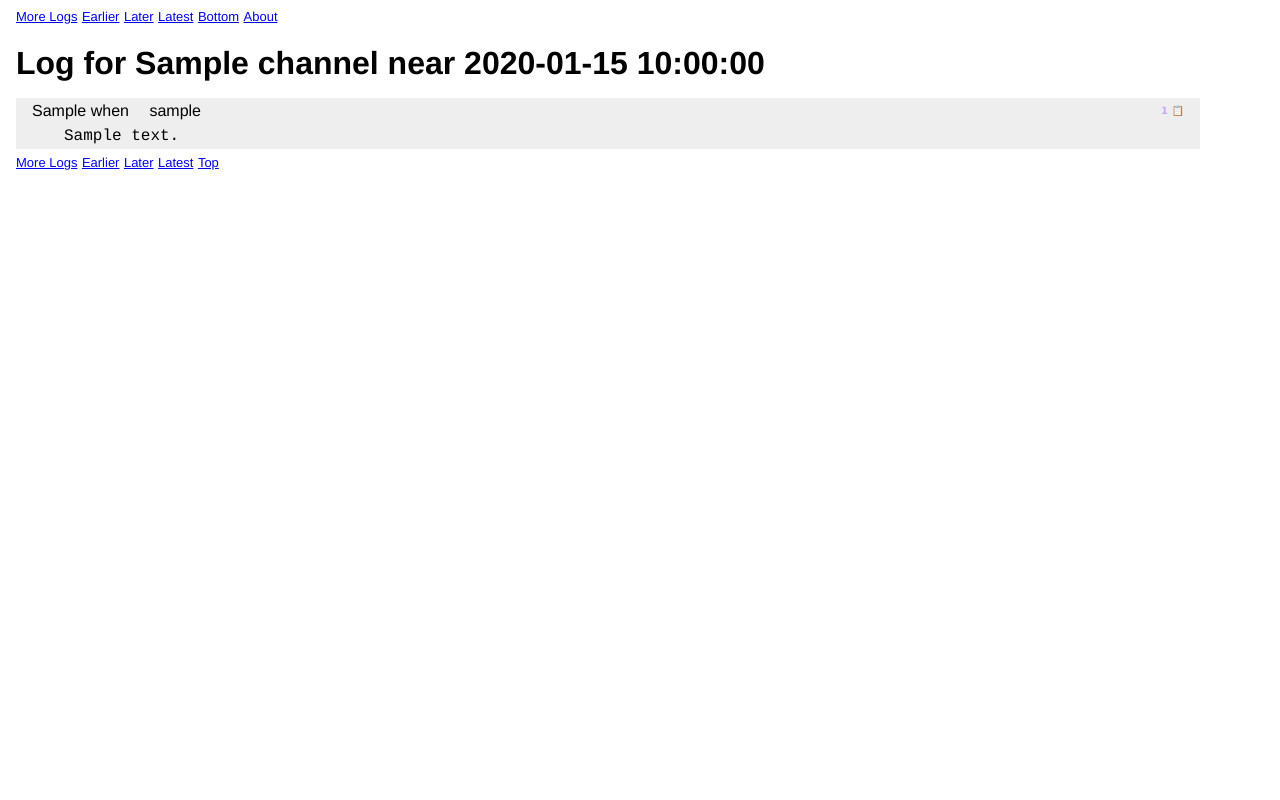
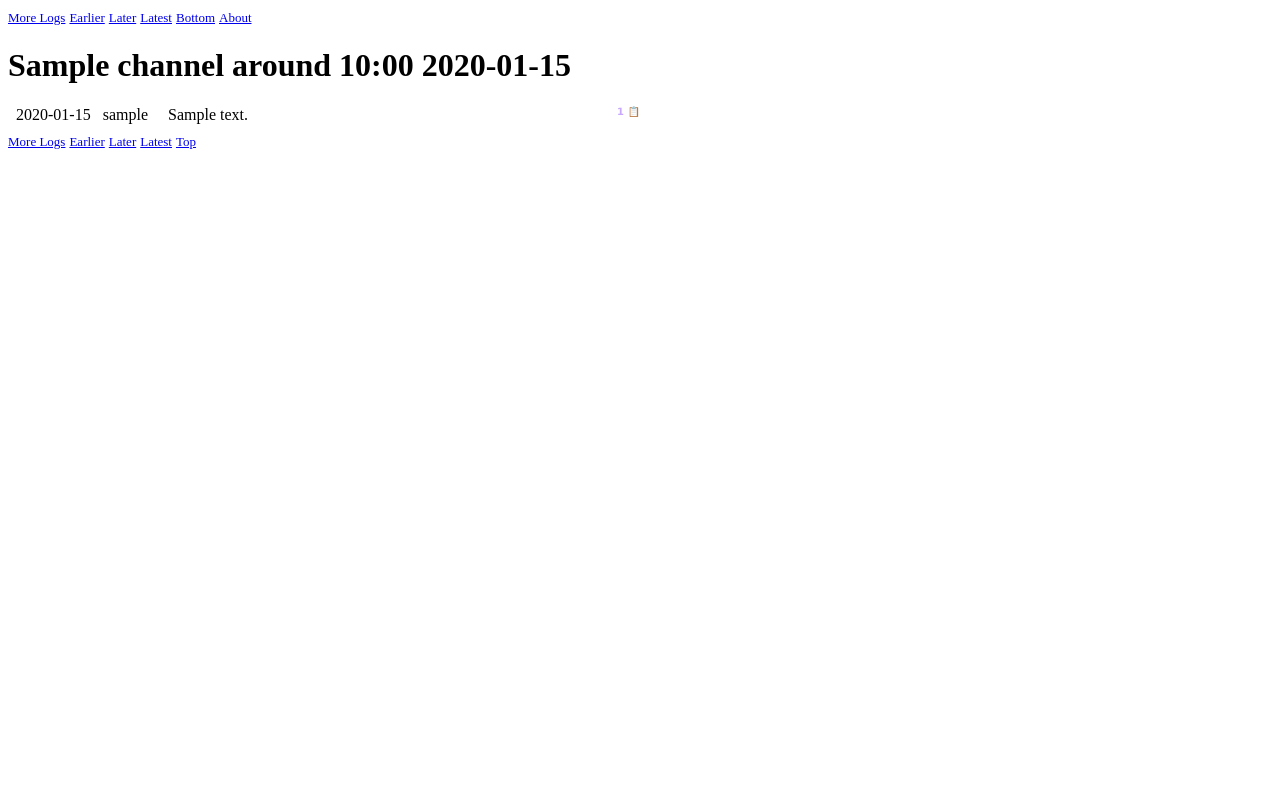
Before and after one commit to FND/purpler, a Python web app: template purpler/templates/irc.html in a window 1280 px wide. Run offline with Jinja, Linux system fonts and the light colour scheme; the template is opened without the code that fills it: most values are stand-ins (such as "Sample title", 1, 10 or a date in 2020).

Commit message:
Adjust CSS and irc template HTML for improved presentation
This is based on a suggestion from @FND. It doesn't exactly
replicate what he provided because it needs to deal with nids
and there were also some issues with wide irc nicks. There's
still plenty of room for improvement, but this is a move in
the right direction.

Also included here is improved presentation of datetime
information, by using strftime directly.

```diff
--- a/purpler/templates/irc.html
+++ b/purpler/templates/irc.html
@@ -1,5 +1,5 @@
 {% extends 'base.html' %}
-{% block title %}Log for {{ channel }} near {{ timestamp }}{% endblock %}
+{% block title %}{{ channel }} around {{ timestamp.strftime('%R %F') }}{% endblock %}
 {% block body %}
         <header class="bounder" id="top">
             <ul>
@@ -11,17 +11,21 @@
                 <li><a href="https://anticdent.org/purple-irc-bot.html">About</a></li>
             </ul>
         </header>
-        <h1>Log for {{ channel }} near {{ timestamp }}</h1>
+    <h1>{{ channel }} around {{ timestamp.strftime('%R %F') }}</h1>
+    <ol class="messages">
 {% for line in lines %}
-    <div class="message" id="{{ line.guid }}">
+    <li class="h-entry" id="{{ line.guid }}">
         <cite class="nidclick"><a class="nid" href="/{{ line.guid}}">{{ line.guid }}</a> &#128203;</cite>
-        <ul class="meta">
-            <li>{{ line.when }}</li>
-            <li>{{ line.content.nick }}</li>
-        </ul>
-        <p>{{ line.content.message }}</p>
+        <div class="meta">
+            <time class="dt-published" title="{{ line.when }}" datetime="{{ line.when }}">
+            {{ line.when.strftime('%T') }}
+            </time>
+            <span class="p-author">{{ line.content.nick }}</span>
         </div>
+        <p class="e-content">{{ line.content.message }}</p>
+    </li>
 {% endfor %}
+    </ol>
     <footer class="bounder" id="bottom">
         <ul>
             <li><a href="/logs">More Logs</a></li>
--- a/purpler/templates/style.css
+++ b/purpler/templates/style.css
@@ -1,19 +1,7 @@
 
 body {
-    position: relative;
-    width: 100%;
-    margin: 0 auto;
-    padding: 0.2em 1em;
-    /* font-family: Palatino, Georgia, Times,
-    * "Times New Roman", serif; */
-    font-family: "Helvetica Neue", Arial, Helvetica, sans-serif;
-    /* font-size: 20px; */
-    line-height: 160%;
-    /* text-align: justify; */
-    -webkit-font-smoothing: antialiased;
+    max-width: 40em;
     text-rendering: optimizeLegibility;
-    -moz-hyphens: auto;
-    -webkit-hyphens: auto;
     hyphens: auto;
 }
 
@@ -31,53 +19,11 @@
     padding: 0;
 }
 
-div.message {
-    width: 90%;
-    padding: 0 1em 0 1em;
-}
-
-div.message:nth-child(even) {
-    background: #ddd;
-}
-
-div.message:nth-child(odd) {
-    background: #eee;
-}
-
 .selected {
     background: rgb(248, 238, 199) !important;
 }
 
-
-.message p {
-    font-family: courier, monospace;
-    /* white-space: pre; */
-    margin: 0 0 0 2em;
-}
-
-.message ul {
-    display: inline;
-    margin: 0;
-    padding: 0;
-}
-
-.message li {
-    display: inline;
-    padding-right: 1em;
-}
-
-.meta {
- /*   font-size: x-small; */
-}
-
-/*
-.message li:first-child {
-    float: right;
-    text-align: left;
-}
-*/
-
-.message cite {
+.h-entry cite {
     float: right;
     padding-left: 1em;
     font-family: Verdana, Trebuchet, Arial, Helvetica;
@@ -86,7 +32,34 @@
     font-size: x-small;
 }
 
-.message cite a {
+.h-entry cite a {
     text-decoration: none;
     color: #C8A8FF;  /* light purple */
 }
+
+.messages {
+    list-style-type: none;
+    margin: 0;
+    padding: 0;
+}
+
+.h-entry {
+    margin: 0.5em;
+}
+
+.meta {
+    float: left;
+    display: inline-block;
+    width: 9em;
+}
+
+.p-author {
+    padding-left: .5em;
+    overflow: hidden;
+}
+
+.e-content {
+    overflow: auto;
+    margin: 0;
+    padding-left: .5em;
+}
```
Lines whose indentation alone changed are shown as unchanged.
